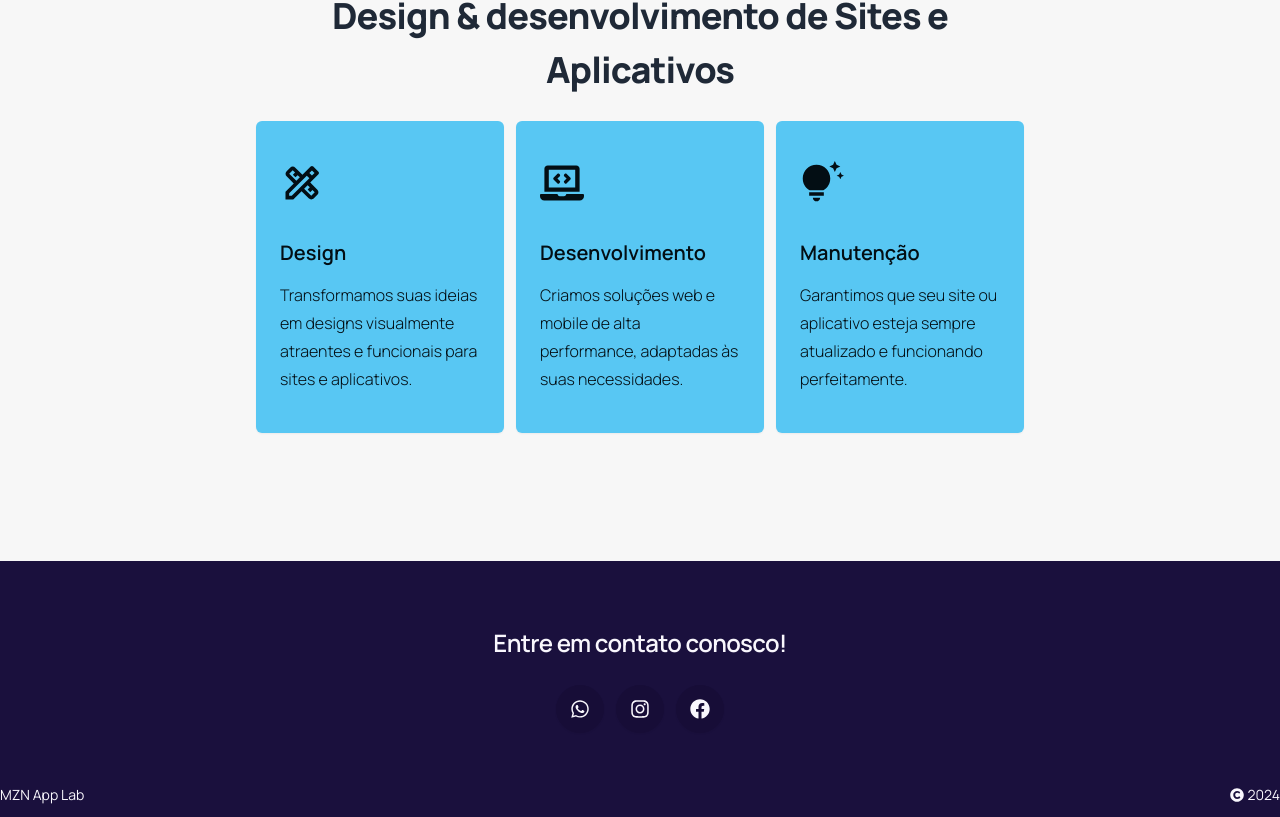
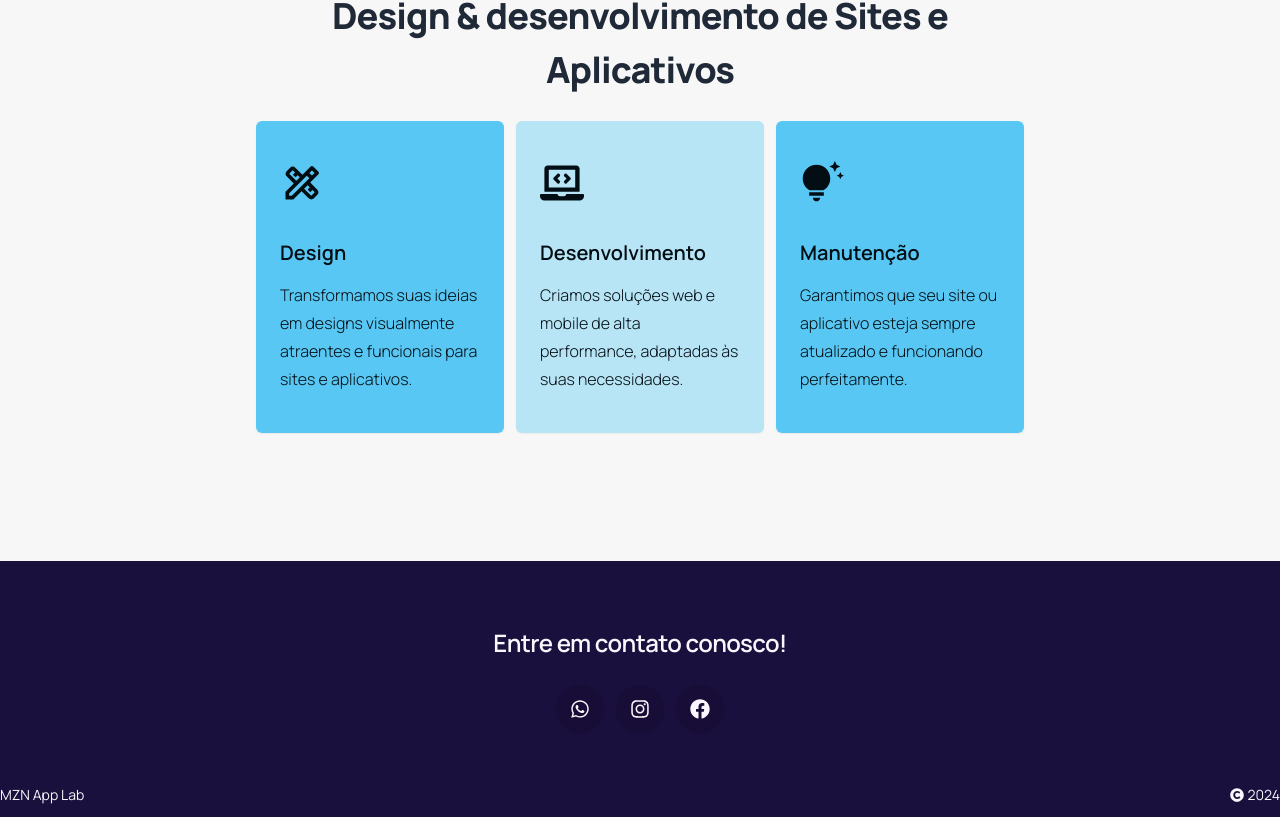
Before and after one commit to jessemezini/feacomoveis.com.br, a Next.js app: page / in a window 1280 px wide. Shown: the part 1139-1956 px from the top of the page. Built offline with nearby package versions, Linux system fonts and the light colour scheme.

Commit message:
added different tone for the middle card

```diff
--- a/src/components/services.tsx
+++ b/src/components/services.tsx
@@ -9,8 +9,11 @@
           Design & desenvolvimento de Sites e Aplicativos
         </h2>
 
-        <div className="max-w-3xl mx-auto flex flex-col sm:flex-row gap-3 text-left [&>div]:prose [&>div]:py-10 [&>div]:px-6 [&>div]:flex-1 [&>div]:bg-secondary [&>div]:rounded-md [&>div]:shadow-sm">
-          <div data-theme="synthwave" className="hover:bg-secondary/50">
+        <div className="max-w-3xl mx-auto flex flex-col sm:flex-row gap-3 text-left [&>div]:prose [&>div]:py-10 [&>div]:px-6 [&>div]:flex-1 [&>div]:rounded-md [&>div]:shadow-sm">
+          <div
+            data-theme="synthwave"
+            className="bg-secondary hover:bg-secondary/50"
+          >
             <MdOutlineDesignServices
               size={44}
               className="text-secondary-content"
@@ -22,7 +25,10 @@
             </p>
           </div>
 
-          <div data-theme="synthwave" className="hover:bg-secondary/50">
+          <div
+            data-theme="synthwave"
+            className="bg-secondary/40 hover:bg-secondary/20"
+          >
             <FaLaptopCode size={44} className="text-secondary-content" />
 
             <h3 className="!text-secondary-content">Desenvolvimento</h3>
@@ -32,7 +38,10 @@
             </p>
           </div>
 
-          <div data-theme="synthwave" className="hover:bg-secondary/50">
+          <div
+            data-theme="synthwave"
+            className="bg-secondary hover:bg-secondary/50"
+          >
             <MdTipsAndUpdates size={44} className="text-secondary-content" />
             <h3 className="!text-secondary-content">Manutenção</h3>
             <p className="font-light text-secondary-content">
```
